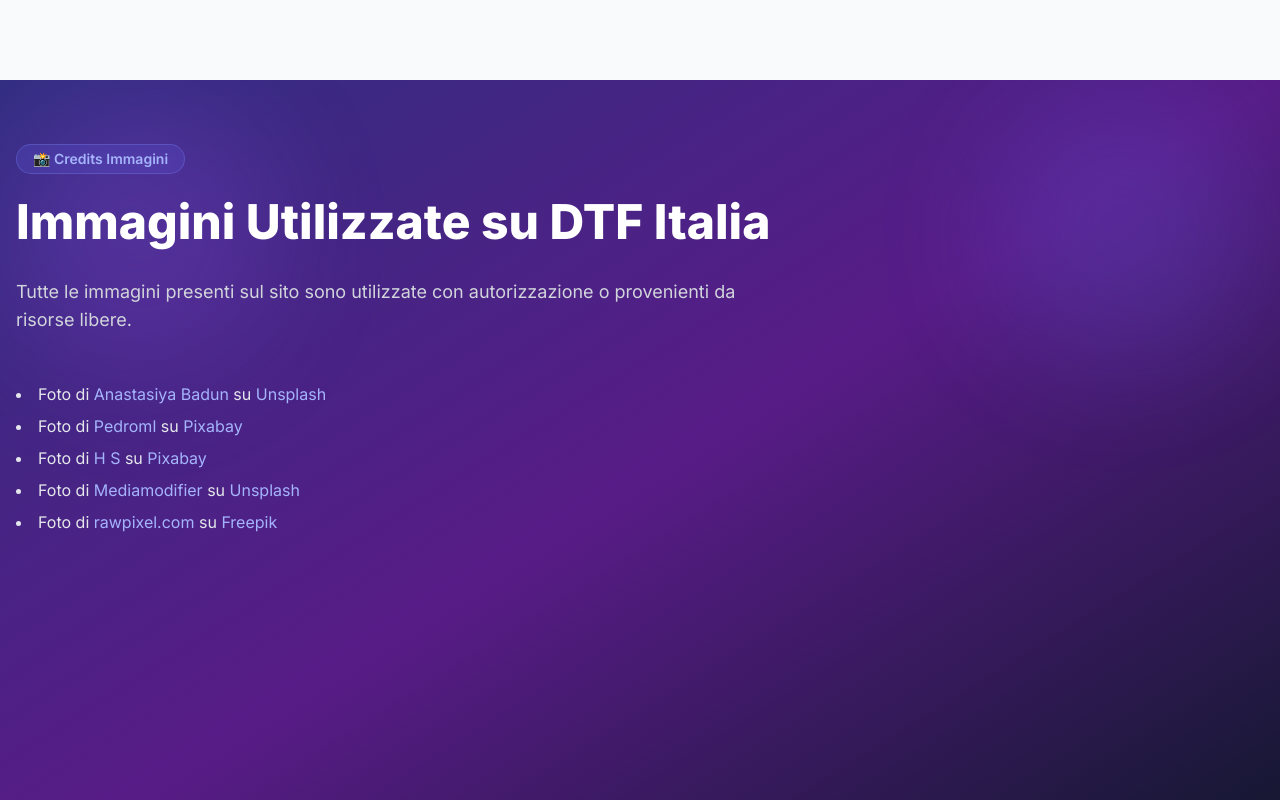
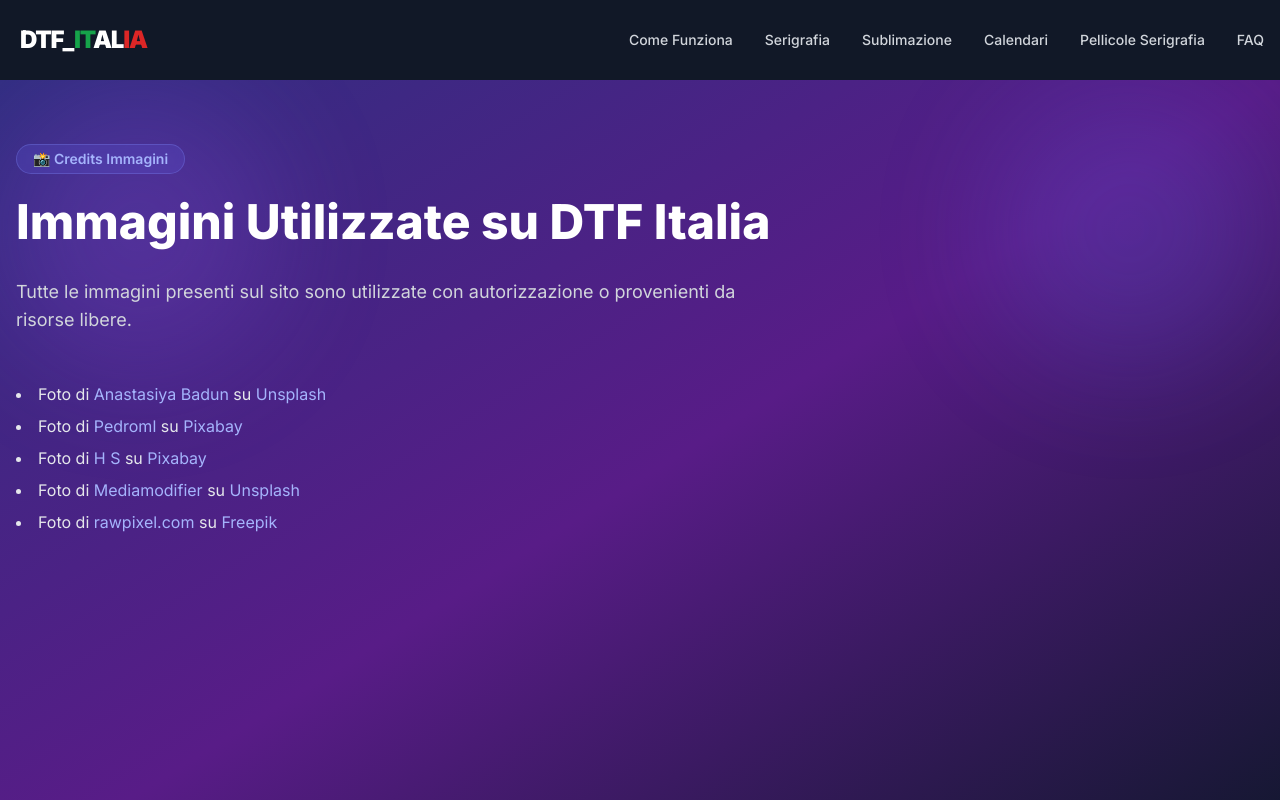
Before and after one commit to mirkomkr/dtf-italia, a Next.js app: page /credits in a window 1280 px wide. Shown: the top 800 px of the page. Built offline with nearby package versions, Linux system fonts and the light colour scheme.

Commit message:
feat: Re-enable Header and Footer, update Next.js to 14.2.0, optimize font loading, and remove custom CSS animations and background gradient.

```diff
--- a/package.json
+++ b/package.json
@@ -12,7 +12,7 @@
     "@woocommerce/woocommerce-rest-api": "^1.0.2",
     "clsx": "^2.1.0",
     "lucide-react": "^0.344.0",
-    "next": "^14.1.0",
+    "next": "^14.2.0",
     "react": "^18.2.0",
     "react-dom": "^18.2.0",
     "tailwind-merge": "^2.2.1"
--- a/src/app/globals.css
+++ b/src/app/globals.css
@@ -8,7 +8,7 @@
 
 :root {
   --foreground-rgb: 0, 0, 0;
-  --background-start-rgb: 214, 219, 220;
+  --background-start-rgb: 255, 255, 255;
   --background-end-rgb: 255, 255, 255;
 }
 
@@ -22,12 +22,7 @@
 
 body {
   color: rgb(var(--foreground-rgb));
-  background: linear-gradient(
-      to bottom,
-      transparent,
-      rgb(var(--background-end-rgb))
-    )
-    rgb(var(--background-start-rgb));
+  @apply bg-gray-50;
 }
 
 @layer utilities {
@@ -35,30 +30,7 @@
     text-wrap: balance;
   }
 
-  .animate-blob {
-    animation: blob 7s infinite;
-  }
-
-  .animation-delay-2000 {
-    animation-delay: 2s;
-  }
-
-  .animation-delay-4000 {
-    animation-delay: 4s;
-  }
-
-  @keyframes blob {
-    0% {
-      transform: translate(0px, 0px) scale(1);
-    }
-    33% {
-      transform: translate(30px, -50px) scale(1.1);
-    }
-    66% {
-      transform: translate(-20px, 20px) scale(0.9);
-    }
-    100% {
-      transform: translate(0px, 0px) scale(1);
-    }
-  }
+  /* Animations moved to specific components or removed for performance
+  .animate-blob { ... }
+  */
 }
--- a/src/app/layout.js
+++ b/src/app/layout.js
@@ -5,7 +5,11 @@
 
 const Footer = dynamic(() => import('@/components/Footer'), { ssr: true });
 
-const inter = Inter({ subsets: ["latin"] });
+const inter = Inter({
+  subsets: ["latin"],
+  display: 'swap',
+  preload: true
+});
 
 export default function RootLayout({ children }) {
   return (
@@ -17,11 +21,11 @@
         >
           Salta al contenuto principale
         </a>
-        {/* <Header /> */}
+        <Header />
         <main id="main-content" className="min-h-screen pt-20">
           {children}
         </main>
-        {/* <Footer /> */}
+        <Footer />
       </body>
     </html>
   );
```
